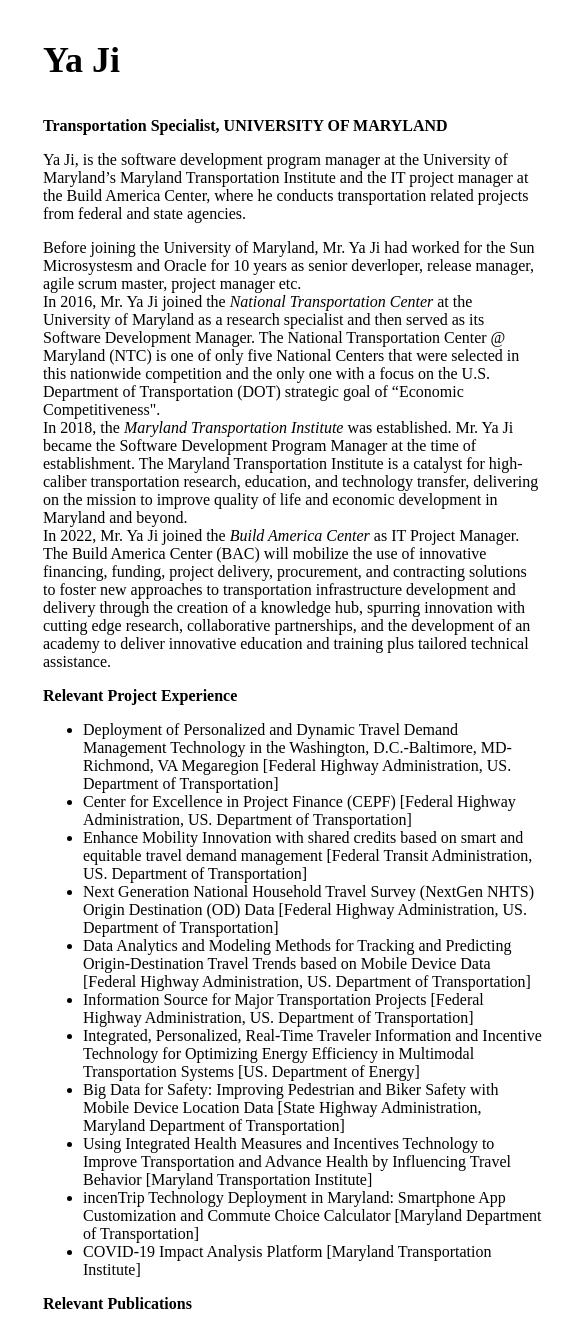
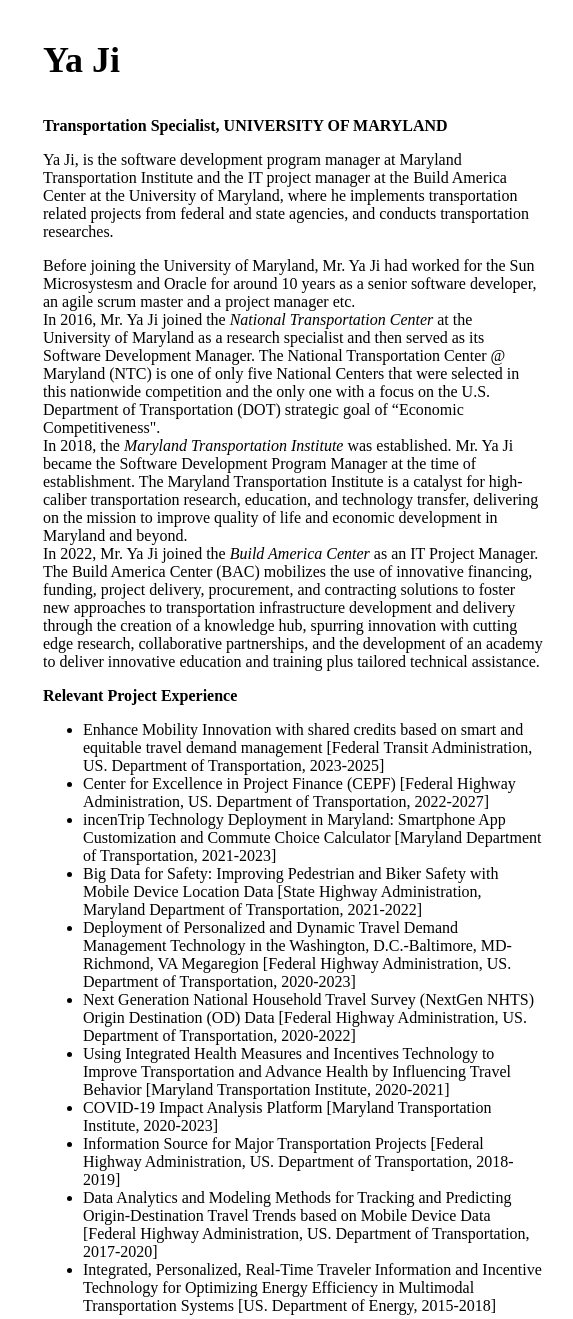
Before and after one commit to ericjiya/ericjiya.github.io, a plain HTML site: page index.html in a window 1280 px wide. Shown: the part 185-1504 px from the top of the page, 479-1052 px from the left. Drawn offline with Linux system fonts and the light colour scheme.

Commit message:
Update Content

```diff
--- a/index.html
+++ b/index.html
@@ -334,13 +334,13 @@
                         <strong>Transportation Specialist, UNIVERSITY OF MARYLAND</strong>
                     </p>
 
-                    <p class="has-medium-font-size">Ya Ji, is the software development program manager at the University of Maryland’s Maryland Transportation Institute and the IT project manager at the Build America Center, where he conducts transportation related projects from federal and state agencies. </p>
+                    <p class="has-medium-font-size">Ya Ji, is the software development program manager at Maryland Transportation Institute and the IT project manager at the Build America Center at the University of Maryland, where he implements transportation related projects from federal and state agencies, and conducts transportation researches. </p>
 
                     <p>
-                        Before joining the University of Maryland, Mr. Ya Ji had worked for the Sun Microsystesm and Oracle for 10 years as senior deverloper, release manager, agile scrum master, project manager etc.<br/>
+                        Before joining the University of Maryland, Mr. Ya Ji had worked for the Sun Microsystesm and Oracle for around 10 years as a senior software developer, an agile scrum master and a project manager etc.<br/>
                         In 2016, Mr. Ya Ji joined the <em>National Transportation Center</em> at the University of Maryland as a research specialist and then served as its Software Development Manager. The National Transportation Center @ Maryland (NTC) is one of only five National Centers that were selected in this nationwide competition and the only one with a focus on the U.S. Department of Transportation (DOT) strategic goal of “Economic Competitiveness". <br/>
                         In 2018, the <em>Maryland Transportation Institute</em> was established. Mr. Ya Ji became the Software Development Program Manager at the time of establishment. The Maryland Transportation Institute is a catalyst for high-caliber transportation research, education, and technology transfer, delivering on the mission to improve quality of life and economic development in Maryland and beyond.<br/>
-                        In 2022, Mr. Ya Ji joined the <em>Build America Center</em> as IT Project Manager. The Build America Center (BAC) will mobilize the use of innovative financing, funding, project delivery, procurement, and contracting solutions to foster new approaches to transportation infrastructure development and delivery through the creation of a knowledge hub, spurring innovation with cutting edge research, collaborative partnerships, and the development of an academy to deliver innovative education and training plus tailored technical assistance.
+                        In 2022, Mr. Ya Ji joined the <em>Build America Center</em> as an IT Project Manager. The Build America Center (BAC) mobilizes the use of innovative financing, funding, project delivery, procurement, and contracting solutions to foster new approaches to transportation infrastructure development and delivery through the creation of a knowledge hub, spurring innovation with cutting edge research, collaborative partnerships, and the development of an academy to deliver innovative education and training plus tailored technical assistance.
                     </p>
 
                     <p class="has-large-font-size">
@@ -348,17 +348,18 @@
                     </p>
 
                     <ul>
-                        <li>Deployment of Personalized and Dynamic Travel Demand Management Technology in the Washington, D.C.-Baltimore, MD-Richmond, VA Megaregion [Federal Highway Administration, US. Department of Transportation]</li>
-                        <li>Center for Excellence in Project Finance (CEPF) [Federal Highway Administration, US. Department of Transportation]</li>
-                        <li>Enhance Mobility Innovation with shared credits based on smart and equitable travel demand management [Federal Transit Administration, US. Department of Transportation]</li>
-                        <li>Next Generation National Household Travel Survey (NextGen NHTS) Origin Destination (OD) Data [Federal Highway Administration, US. Department of Transportation]</li>
-                        <li>Data Analytics and Modeling Methods for Tracking and Predicting Origin-Destination Travel Trends based on Mobile Device Data [Federal Highway Administration, US. Department of Transportation]</li>
-                        <li>Information Source for Major Transportation Projects [Federal Highway Administration, US. Department of Transportation]</li>
-                        <li>Integrated, Personalized, Real-Time Traveler Information and Incentive Technology for Optimizing Energy Efficiency in Multimodal Transportation Systems [US. Department of Energy]</li>
-                        <li>Big Data for Safety: Improving Pedestrian and Biker Safety with Mobile Device Location Data [State Highway Administration, Maryland Department of Transportation]</li>
-                        <li>Using Integrated Health Measures and Incentives Technology to Improve Transportation and Advance Health by Influencing Travel Behavior [Maryland Transportation Institute]</li>
-                        <li>incenTrip Technology Deployment in Maryland: Smartphone App Customization and Commute Choice Calculator [Maryland Department of Transportation]</li>
-                        <li>COVID-19 Impact Analysis Platform [Maryland Transportation Institute]</li>
+                        <li>Enhance Mobility Innovation with shared credits based on smart and equitable travel demand management [Federal Transit Administration, US. Department of Transportation, 2023-2025]</li>
+                        <li>Center for Excellence in Project Finance (CEPF) [Federal Highway Administration, US. Department of Transportation, 2022-2027]</li>
+                        <li>incenTrip Technology Deployment in Maryland: Smartphone App Customization and Commute Choice Calculator [Maryland Department of Transportation, 2021-2023]</li>
+                        <li>Big Data for Safety: Improving Pedestrian and Biker Safety with Mobile Device Location Data [State Highway Administration, Maryland Department of Transportation, 2021-2022]</li>
+                        <li>Deployment of Personalized and Dynamic Travel Demand Management Technology in the Washington, D.C.-Baltimore, MD-Richmond, VA Megaregion [Federal Highway Administration, US. Department of Transportation, 2020-2023]</li>
+                        <li>Next Generation National Household Travel Survey (NextGen NHTS) Origin Destination (OD) Data [Federal Highway Administration, US. Department of Transportation, 2020-2022]</li>
+                        <li>Using Integrated Health Measures and Incentives Technology to Improve Transportation and Advance Health by Influencing Travel Behavior [Maryland Transportation Institute, 2020-2021]</li>
+                        <li>COVID-19 Impact Analysis Platform [Maryland Transportation Institute, 2020-2023]</li>
+                        <li>Information Source for Major Transportation Projects [Federal Highway Administration, US. Department of Transportation, 2018-2019]</li>
+                        <li>Data Analytics and Modeling Methods for Tracking and Predicting Origin-Destination Travel Trends based on Mobile Device Data [Federal Highway Administration, US. Department of Transportation, 2017-2020]</li>
+                        <li>Integrated, Personalized, Real-Time Traveler Information and Incentive Technology for Optimizing Energy Efficiency in Multimodal Transportation Systems [US. Department of Energy, 2015-2018]</li>
+
                     </ul>
 
                     <p class="has-large-font-size">
```
Also changed, not shown: 1 other file.
